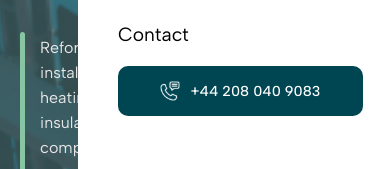
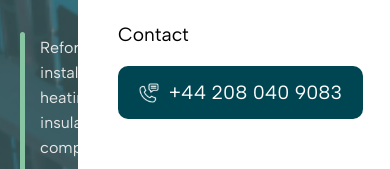
Before and after one commit to sidhu2003/reform, a React (Create React App) app: page / in a window 390 px wide. Both pictures are taken after a click on the element 353 px from the left and 45 px from the top of the page. Shown: the part 298-467 px from the top of the page. Built offline with nearby package versions, Linux system fonts and the light colour scheme.

Commit message:
new commit

```diff
--- a/src/components/Header/Header.js
+++ b/src/components/Header/Header.js
@@ -84,12 +84,9 @@ export default function Header() {
             Contact
           </a>
         </li>
-        <button
-          onclick="window.location.href='tel:+442080409083'"
-          className={styles.contact_btn}
-        >
+        <a href="tel:+442080409083" className={styles.contact_btn}>
           <img src={phone} alt="phone" /> +44 208 040 9083
-        </button>
+        </a>
       </ul>
       <div onClick={() => toogle_sidebar()} className={styles.menubar}>
         <div className={styles.bar1}></div>
--- a/src/components/Header/styles.module.css
+++ b/src/components/Header/styles.module.css
@@ -37,11 +37,6 @@
 .header_scroll a {
   color: white;
 }
-
-/* .header_scroll .contact_btn {
-  background-color: white;
-  color: #004652;
-} */
 
 .logo {
   height: 100%;
@@ -96,7 +91,7 @@
   padding: 15px;
   background-color: #004652;
   border-radius: 10px;
-  color: white;
+  color: white !important;
   display: flex;
   align-items: center;
   justify-content: center;
--- a/src/components/Sidebar/Sidebar.js
+++ b/src/components/Sidebar/Sidebar.js
@@ -48,12 +48,9 @@ export default function Sidebar() {
             <a href="#contact">Contact</a>
           </li>
           <li>
-            <button
-              onclick="window.location.href='tel:+442080409083'"
-              className={styles.contact_btn}
-            >
+            <a href="tel:+442080409083" className={styles.contact_btn}>
               <img src={phone} alt="phone" /> +44 208 040 9083
-            </button>
+            </a>
           </li>
         </ul>
       </div>
--- a/src/components/Sidebar/styles.module.css
+++ b/src/components/Sidebar/styles.module.css
@@ -28,7 +28,7 @@
   list-style: none;
 }
 
-.header_list a {
+.header_list a:not(.contact_btn) {
   text-decoration: none;
   font-size: 1.2rem;
   color: black;
@@ -53,9 +53,20 @@
   font-weight: 500;
   border: none;
   outline: none;
+  text-decoration: none;
+  font-size: 1.2rem;
+  font-weight: 400;
 }
 
 .contact_btn img {
   margin-right: 10px;
   cursor: pointer;
 }
+
+.contact_btn a {
+  color: white !important;
+}
+
+.contact_btn:hover {
+  color: white !important;
+}
--- a/src/components/Welcome/Questions/Questions.js
+++ b/src/components/Welcome/Questions/Questions.js
@@ -14,11 +14,11 @@ export default function Questions() {
       </div>
       <div className={styles.checkboxes}>
         <div className={styles.checkbox}>
-          <input type="checkbox" id="yes" name="yes" value="yes" /> YES
+          <input type="radio" id="yes" name="yes/no" value="yes" /> YES
         </div>
         <div className={styles.hr_line}></div>
         <div className={styles.checkbox}>
-          <input type="checkbox" id="no" name="no" value="no" /> NO
+          <input type="radio" id="no" name="yes/no" value="no" /> NO
         </div>
       </div>
       <div className={styles.options}>
```
